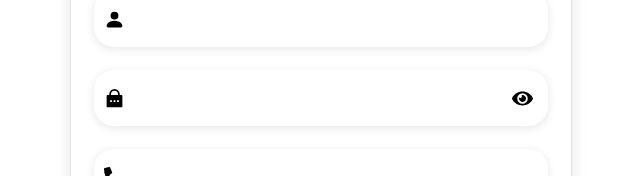
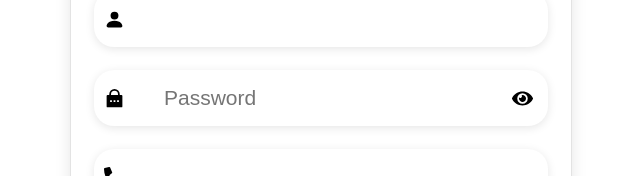
Before and after one commit to Marion-H/login-form, a React (Create React App) app: page /create in a window 1280 px wide. Shown: the part 180-356 px from the top of the page, without its empty margins (319-959 px from the left). Built offline with nearby package versions, Linux system fonts and the light colour scheme.

Commit message:
add function for change data password on reducer datForm

```diff
--- a/src/components/common/InputPassword.jsx
+++ b/src/components/common/InputPassword.jsx
@@ -2,10 +2,22 @@ import { useState } from "react";
 
 import { RiLockPasswordFill } from "react-icons/ri";
 import { FaEye, FaEyeSlash } from "react-icons/fa";
+import { useDispatch, useSelector } from "react-redux";
 
 function InputPassword() {
   const [type, setType] = useState("password");
   const [iconEye, setIconEye] = useState("open");
+  const dataForm = useSelector((state) => state.dataForm);
+  const { password } = dataForm;
+  const dispatch = useDispatch();
+
+  const setPassword = (e) => {
+    e.preventDefault();
+    return dispatch({
+      type: "ADD-DATA",
+      payload: { ...dataForm, password: e.target.value },
+    });
+  };
 
   const isShowPwd = () => {
     if (type === "password") {
@@ -16,13 +28,19 @@ function InputPassword() {
       return setType("password");
     }
   };
+
   return (
     <div className="inputPassword">
       <span className="lockPassword">
         <RiLockPasswordFill />
       </span>
-      <input type="password" />
-      <span class="eyePassword" onClick={() => isShowPwd()}>
+      <input
+        type={type}
+        placeholder="Password"
+        value={password}
+        onChange={(e) => setPassword(e)}
+      />
+      <span className="eyePassword" onClick={() => isShowPwd()}>
         {iconEye === "open" ? <FaEye /> : <FaEyeSlash />}
       </span>
     </div>
--- a/src/components/store/reducer/dataForm.js
+++ b/src/components/store/reducer/dataForm.js
@@ -1,13 +1,18 @@
 import { ADD_DATA } from "../action/actionType";
 
 
-const initialState = {}
+const initialState = {
+    name:"",
+    password:"",
+    email:"",
+    phone:""
+}
 
 const dataForm = (state = initialState, action) => {
     const { type, payload } = action
     switch (type) {
         case ADD_DATA:
-            return { ...state, payload}
+            return payload
         default:
             return state
     }
--- a/src/index.js
+++ b/src/index.js
@@ -1,16 +1,17 @@
-import React from 'react';
-import ReactDOM from 'react-dom';
-import { Provider } from 'react-redux';
+import React from "react";
+import ReactDOM from "react-dom";
+import { Provider } from "react-redux";
 
-import App from './App';
-import store from './components/store';
+import App from "./App";
+import store from "./components/store";
 
-import './index.css';
+import "./index.css";
 
 ReactDOM.render(
   <React.StrictMode>
-    <Provider store={store}></Provider>
-    <App />
+    <Provider store={store}>
+      <App />
+    </Provider>
   </React.StrictMode>,
-  document.getElementById('root')
+  document.getElementById("root")
 );
```
